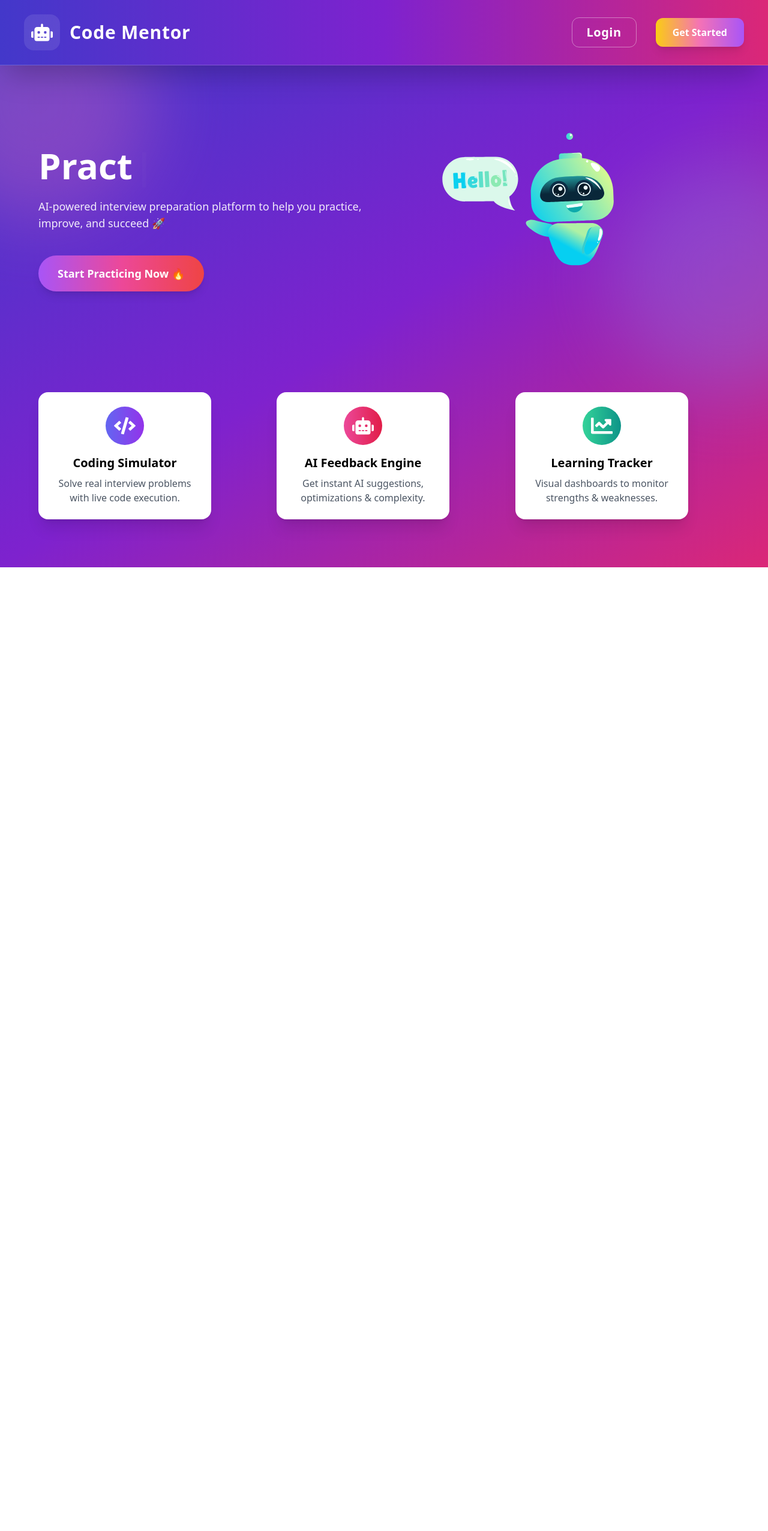
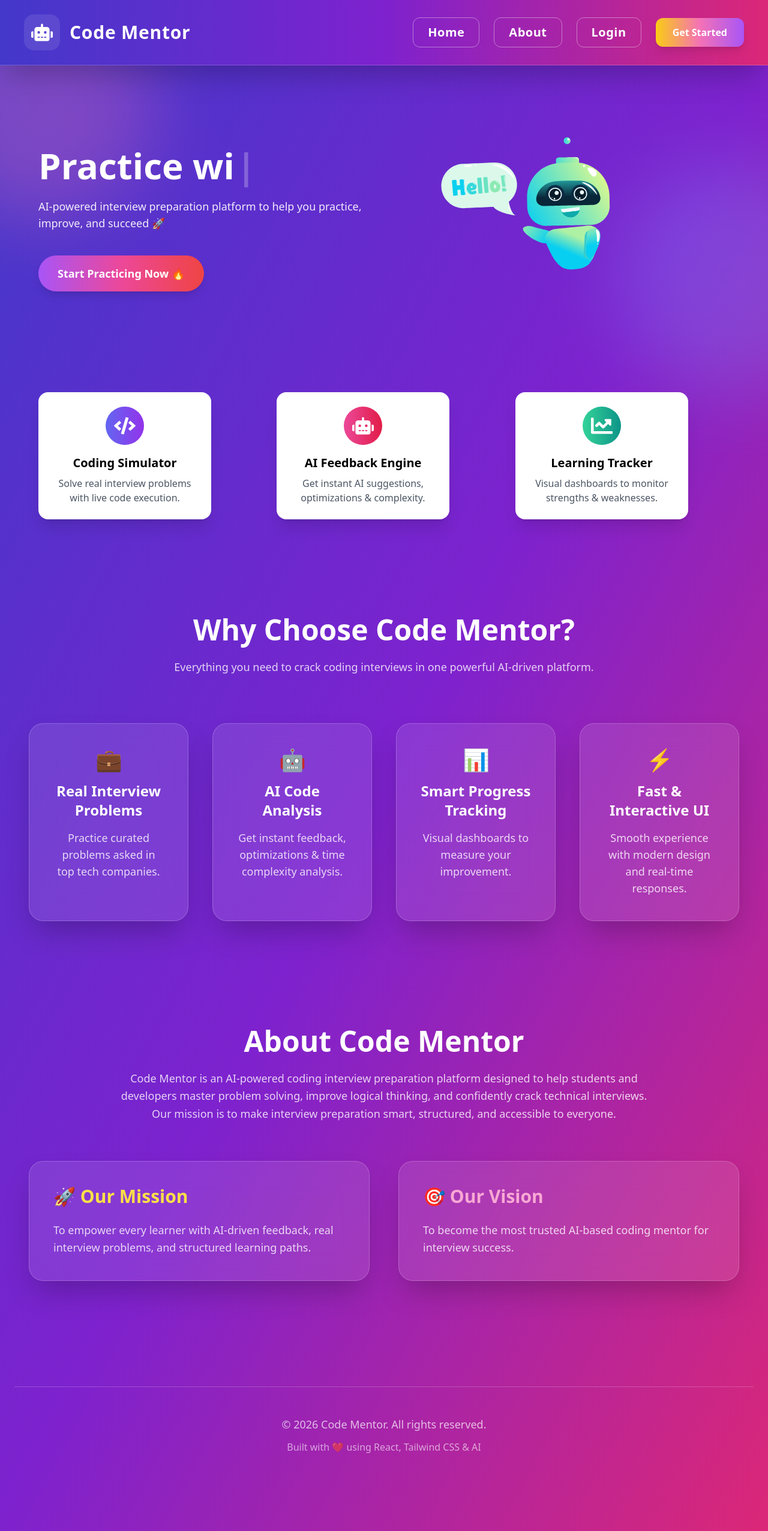
Before and after one commit to madupojumounika/code-mentor, a React (Create React App) app in the folder frontend/: page / in a window 1280 px wide. Shown: the whole page at 60% size. Before the commit the page ends 946 px from the top, so only its background shows below. Built offline with nearby package versions, Linux system fonts and the light colour scheme.

Commit message:
Update Home Page Logic and UI

```diff
--- a/frontend/src/components/PublicNavbar.jsx
+++ b/frontend/src/components/PublicNavbar.jsx
@@ -8,14 +8,17 @@ const PublicNavbar = () => {
 
       <div className="w-full px-10 py-6 flex justify-between items-center">
 
+        {/* Logo Section */}
         <div className="flex items-center gap-4 cursor-pointer group transition-all duration-500">
 
-          {/* Logo */}
+          {/* Logo Icon */}
           <div className="p-3 rounded-2xl bg-white/10 backdrop-blur-md group-hover:bg-white/20 transition-all duration-500">
-            <FaRobot className="text-white text-4xl transition-all duration-500
-            group-hover:scale-125
-            group-hover:rotate-6
-            group-hover:drop-shadow-[0_0_20px_white]" />
+            <FaRobot
+              className="text-white text-4xl transition-all duration-500
+              group-hover:scale-125
+              group-hover:rotate-6
+              group-hover:drop-shadow-[0_0_20px_white]"
+            />
           </div>
 
           {/* Brand Name */}
@@ -31,9 +34,42 @@ const PublicNavbar = () => {
           </h1>
         </div>
 
-        <div className="flex items-center gap-8">
+        {/* Right Side Buttons */}
+        <div className="flex items-center gap-6">
 
-          {/* Login Button*/}
+          {/* Home Button */}
+          <a
+            href="#home"
+            className="relative px-6 py-2.5 text-xl font-semibold tracking-wide
+            text-white rounded-xl border border-white/40
+            backdrop-blur-md
+            transition-all duration-500
+            hover:scale-110
+            hover:text-yellow-300
+            hover:border-yellow-300
+            hover:shadow-[0_0_20px_#ffffff]
+            hover:bg-white/10"
+          >
+            Home
+          </a>
+
+          {/* About Button */}
+          <a
+            href="#about"
+            className="relative px-6 py-2.5 text-xl font-semibold tracking-wide
+            text-white rounded-xl border border-white/40
+            backdrop-blur-md
+            transition-all duration-500
+            hover:scale-110
+            hover:text-yellow-300
+            hover:border-yellow-300
+            hover:shadow-[0_0_20px_#ffffff]
+            hover:bg-white/10"
+          >
+            About
+          </a>
+
+          {/* Login Button */}
           <Link
             to="/login"
             className="relative px-6 py-2.5 text-xl font-semibold tracking-wide
@@ -63,6 +99,7 @@ const PublicNavbar = () => {
             <span className="absolute inset-0 bg-white opacity-0
             hover:opacity-20 transition duration-500"></span>
           </Link>
+
         </div>
 
       </div>
--- a/frontend/src/index.css
+++ b/frontend/src/index.css
@@ -43,3 +43,7 @@ body {
 html {
   transition: background-color 0.3s ease, color 0.3s ease;
 }
+
+html {
+  scroll-behavior: smooth;
+}
--- a/frontend/src/pages/Home.jsx
+++ b/frontend/src/pages/Home.jsx
@@ -63,7 +63,6 @@ const Home = () => {
       {/* Hero Section */}
       <div className="relative z-10 max-w-6xl mx-auto grid md:grid-cols-2 gap-12 items-center">
 
-        {/* Text */}
         <motion.div
           initial={{ opacity: 0, x: -40 }}
           animate={{ opacity: 1, x: 0 }}
@@ -95,7 +94,6 @@ const Home = () => {
           </motion.div>
         </motion.div>
 
-        {/* Lottie Animation */}
         <motion.div
           initial={{ opacity: 0, scale: 0.8 }}
           animate={{ opacity: 1, scale: 1 }}
@@ -134,6 +132,108 @@ const Home = () => {
           </Tilt>
         ))}
       </motion.div>
+
+      {/* Why choose us */}
+      <section className="relative z-10 mt-40 max-w-7xl mx-auto px-6 text-center">
+        <h2 className="text-5xl font-extrabold text-white mb-6">
+          Why Choose Code Mentor?
+        </h2>
+        <p className="text-white/80 text-lg max-w-3xl mx-auto mb-20">
+          Everything you need to crack coding interviews in one powerful AI-driven platform.
+        </p>
+
+        <div className="grid md:grid-cols-4 gap-10">
+          <div className="bg-white/10 backdrop-blur-xl p-10 rounded-3xl border border-white/20 shadow-2xl hover:scale-105 transition duration-300">
+            <div className="text-4xl mb-4">💼</div>
+            <h3 className="text-2xl font-semibold text-white mb-4">
+              Real Interview Problems
+            </h3>
+            <p className="text-white/80 text-lg">
+              Practice curated problems asked in top tech companies.
+            </p>
+          </div>
+
+          <div className="bg-white/10 backdrop-blur-xl p-10 rounded-3xl border border-white/20 shadow-2xl hover:scale-105 transition duration-300">
+            <div className="text-4xl mb-4">🤖</div>
+            <h3 className="text-2xl font-semibold text-white mb-4">
+              AI Code Analysis
+            </h3>
+            <p className="text-white/80 text-lg">
+              Get instant feedback, optimizations & time complexity analysis.
+            </p>
+          </div>
+
+          <div className="bg-white/10 backdrop-blur-xl p-10 rounded-3xl border border-white/20 shadow-2xl hover:scale-105 transition duration-300">
+            <div className="text-4xl mb-4">📊</div>
+            <h3 className="text-2xl font-semibold text-white mb-4">
+              Smart Progress Tracking
+            </h3>
+            <p className="text-white/80 text-lg">
+              Visual dashboards to measure your improvement.
+            </p>
+          </div>
+
+          <div className="bg-white/10 backdrop-blur-xl p-10 rounded-3xl border border-white/20 shadow-2xl hover:scale-105 transition duration-300">
+            <div className="text-4xl mb-4">⚡</div>
+            <h3 className="text-2xl font-semibold text-white mb-4">
+              Fast & Interactive UI
+            </h3>
+            <p className="text-white/80 text-lg">
+              Smooth experience with modern design and real-time responses.
+            </p>
+          </div>
+        </div>
+      </section>
+
+      {/* About */}
+      <section
+        id="about"
+        className="relative z-10 mt-44 max-w-7xl mx-auto px-6 text-center"
+      >
+        <h2 className="text-5xl font-extrabold text-white mb-6">
+          About Code Mentor
+        </h2>
+
+        <p className="text-white/80 text-lg max-w-4xl mx-auto mb-16 leading-relaxed">
+          Code Mentor is an AI-powered coding interview preparation platform
+          designed to help students and developers master problem solving,
+          improve logical thinking, and confidently crack technical interviews.
+          Our mission is to make interview preparation smart, structured, and
+          accessible to everyone.
+        </p>
+
+        <div className="grid md:grid-cols-2 gap-12 mb-24">
+          <div className="bg-white/10 backdrop-blur-xl p-10 rounded-3xl border border-white/20 shadow-2xl hover:scale-105 transition duration-300 text-left">
+            <h3 className="text-3xl font-bold text-yellow-300 mb-6">
+              🚀 Our Mission
+            </h3>
+            <p className="text-white/80 text-lg leading-relaxed">
+              To empower every learner with AI-driven feedback, real interview
+              problems, and structured learning paths.
+            </p>
+          </div>
+
+          <div className="bg-white/10 backdrop-blur-xl p-10 rounded-3xl border border-white/20 shadow-2xl hover:scale-105 transition duration-300 text-left">
+            <h3 className="text-3xl font-bold text-pink-300 mb-6">
+              🎯 Our Vision
+            </h3>
+            <p className="text-white/80 text-lg leading-relaxed">
+              To become the most trusted AI-based coding mentor for interview success.
+            </p>
+          </div>
+        </div>
+      </section>
+
+      {/*footer*/}
+      <footer className="relative z-10 mt-44 py-12 border-t border-white/20 text-center text-white/70">
+        <p className="text-lg">
+          © {new Date().getFullYear()} Code Mentor. All rights reserved.
+        </p>
+        <p className="mt-3 text-white/60">
+          Built with ❤️ using React, Tailwind CSS & AI
+        </p>
+      </footer>
+
     </div>
   );
 };
```
